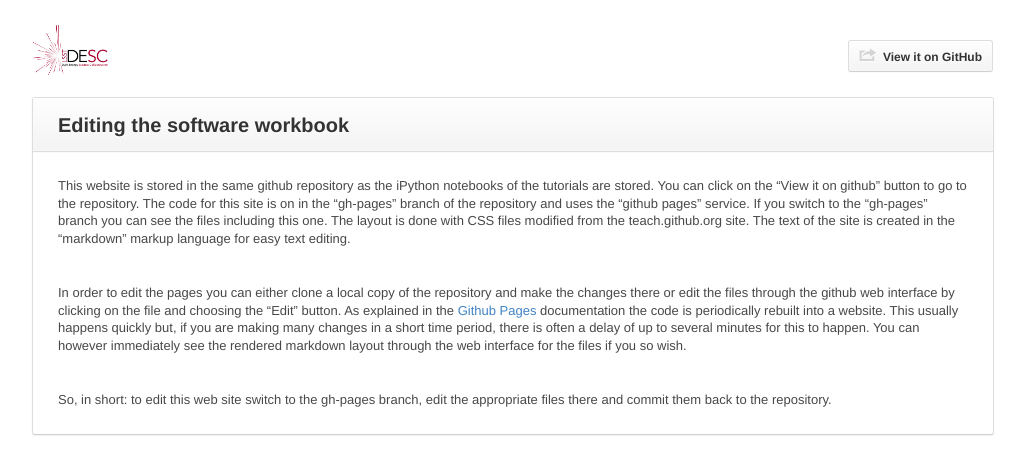
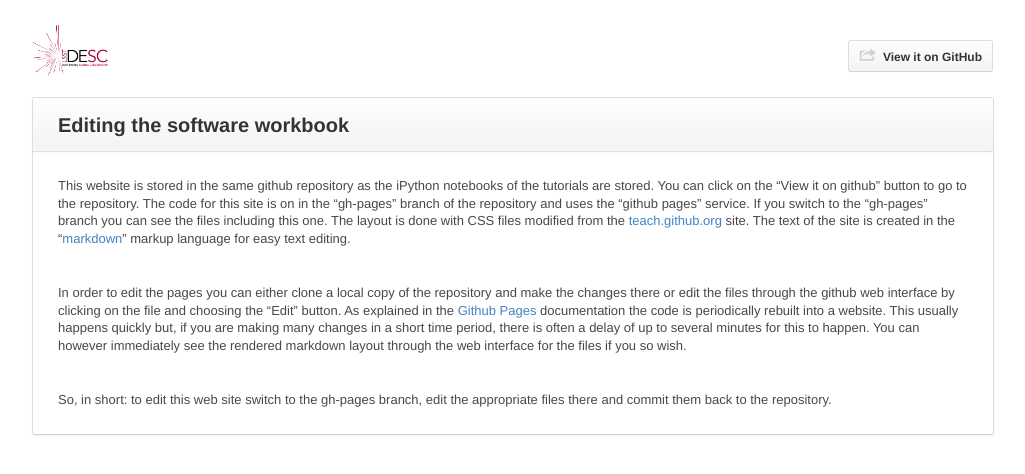
Before and after one commit to LSSTDESC/DataManagementWorkbook, a Jekyll site: the page built from editing.md, in a window 1280 px wide. Shown: the top 474 px of the page, without its empty margins (127-1152 px from the left). Built offline with Jekyll 4.4.1, drawn with Linux system fonts in a browser that asks for light colours; part of the change alters nothing that is shown.

```diff
--- a/editing.md
+++ b/editing.md
@@ -9,8 +9,10 @@ on github" button to go to the repository.  The code for this site is
 on in the "gh-pages" branch of the repository and uses the "github
 pages" service.  If you switch to the "gh-pages" branch you can see
 the files including this one.  The layout is done with CSS files
-modified from the teach.github.org site.  The text of the site is
-created in the "markdown" markup language for easy text editing.
+modified from the [teach.github.org](http://teach.github.com) site.
+The text of the site is created in the
+"[markdown](https://github.com/adam-p/markdown-here/wiki/Markdown-Cheatsheet)"
+markup language for easy text editing.
 
 In order to edit the pages you can either clone a local copy of the
 repository and make the changes there or edit the files through the
```
